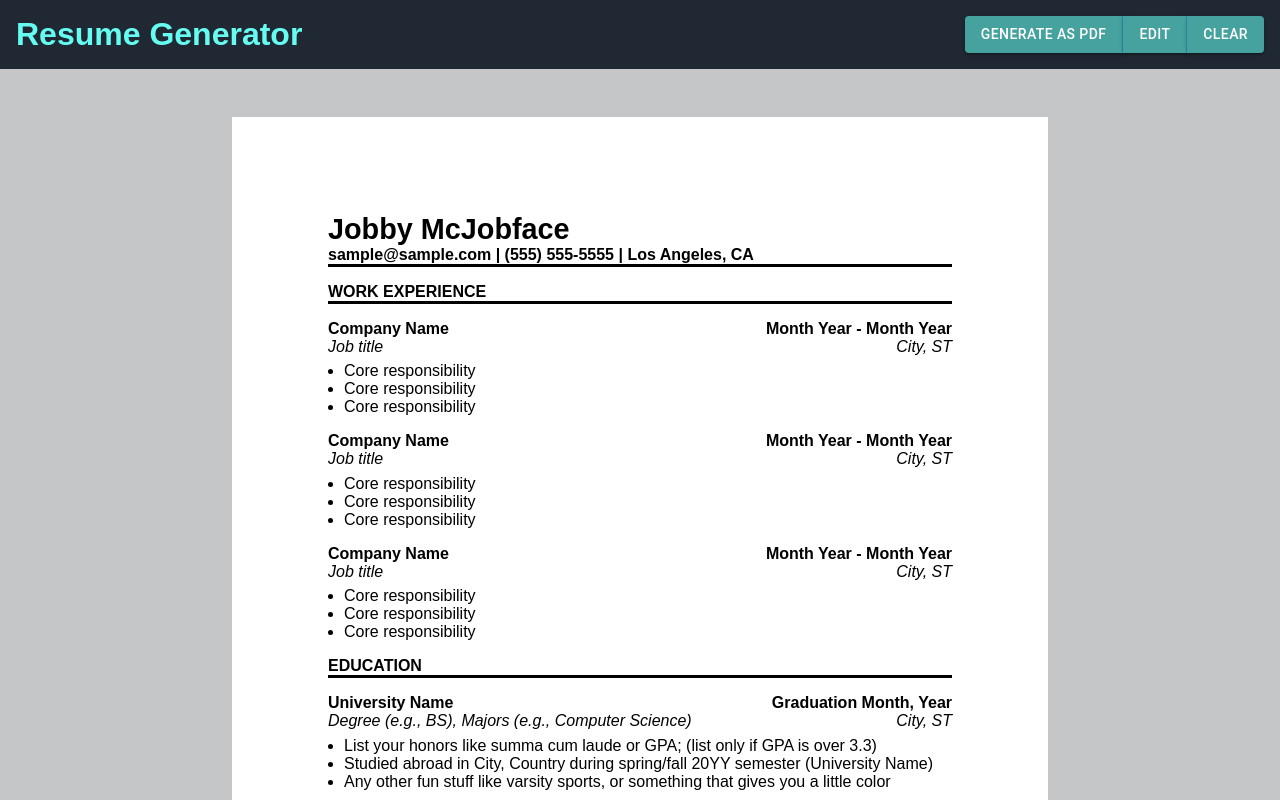
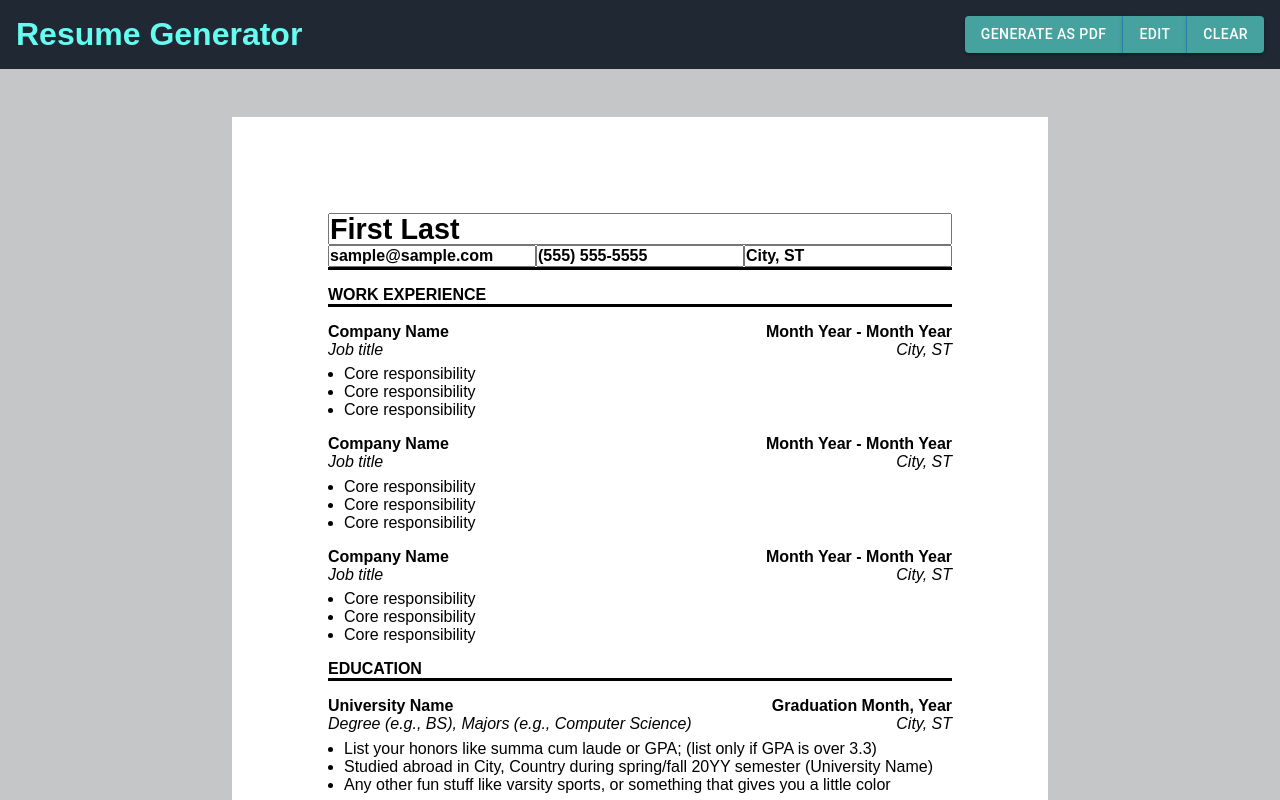
Before and after one commit to Centigrams/cv-project, a React (Create React App) app: page / in a window 1280 px wide. Both pictures are taken after a click on the button "EDIT". Shown: the top 800 px of the page. Built offline with nearby package versions, Linux system fonts and the light colour scheme.

Commit message:
Setup input fields in personal-info section

```diff
--- a/src/Components/AppHeader.js
+++ b/src/Components/AppHeader.js
@@ -17,14 +17,14 @@ function ElevationScroll(props) {
   });
 }
 
-function AppHeader() {
+function AppHeader({ setEditMode }) {
   return (
     <ElevationScroll>
       <CustomAppBar>
         <div>
           <h1 className={headerStyles.appName}>Resume Generator</h1>
         </div>
-        <HeaderButtons />
+        <HeaderButtons setEditMode={setEditMode} />
       </CustomAppBar>
     </ElevationScroll>
   );
--- a/src/Components/AppMainContent.js
+++ b/src/Components/AppMainContent.js
@@ -2,10 +2,10 @@ import React from 'react';
 import appMainContentStyles from '../Styles/AppMainContent.module.css';
 import ResumePreview from './ResumePreview';
 
-function AppMainContent() {
+function AppMainContent({ editMode }) {
   return (
     <div className={appMainContentStyles.appMain}>
-      <ResumePreview />
+      <ResumePreview editMode={editMode} />
     </div>
   );
 }
--- a/src/Components/HeaderButtons.js
+++ b/src/Components/HeaderButtons.js
@@ -2,11 +2,14 @@ import React from 'react';
 import { ButtonGroup } from '@mui/material';
 import CustomButtons from '../Styles/MUICustomStyledComponents/CustomHeaderButtons';
 
-function HeaderButtons() {
+function HeaderButtons({ setEditMode }) {
+  const toggleEditMode = () => {
+    setEditMode((prevEditMode) => !prevEditMode);
+  };
   return (
     <ButtonGroup variant="text">
       <CustomButtons variant="contained">GENERATE AS PDF</CustomButtons>
-      <CustomButtons variant="contained">EDIT</CustomButtons>
+      <CustomButtons variant="contained" onClick={toggleEditMode}>EDIT</CustomButtons>
       <CustomButtons variant="contained">CLEAR</CustomButtons>
     </ButtonGroup>
   );
--- a/src/Components/MainContent.js
+++ b/src/Components/MainContent.js
@@ -1,13 +1,14 @@
-import React from 'react';
+import React, { useState } from 'react';
 import styles from '../Styles/MainContent.module.css';
 import AppHeader from './AppHeader';
 import AppMainContent from './AppMainContent';
 
 function MainContent() {
+  const [editMode, setEditMode] = useState(false);
   return (
     <div className={styles.mainContainer}>
-      <AppHeader />
-      <AppMainContent />
+      <AppHeader setEditMode={setEditMode} />
+      <AppMainContent editMode={editMode} />
     </div>
   );
 }
--- a/src/Components/PersonalInfo.js
+++ b/src/Components/PersonalInfo.js
@@ -1,15 +1,31 @@
 import React from 'react';
 import personalInfoStyles from '../Styles/PersonalInfo.module.css';
+import editModeStyles from '../Styles/editmode.module.css';
 
-function PersonalInfo() {
+function PersonalInfo({ editMode }) {
+  // TODO: Add new styling for edit mode.
+  if (editMode) {
+    return (
+      <div className={personalInfoStyles.personalInfo}>
+        <div>
+          <input className={editModeStyles.name} value="First Last" />
+        </div>
+        <div>
+          <input value="sample@sample.com" type="text" className={editModeStyles.email} />
+          <input value="(555) 555-5555" type="text" className={editModeStyles.contactNo} />
+          <input value="City, ST" type="text" className={editModeStyles.location} />
+        </div>
+      </div>
+    );
+  }
   return (
     <div className={personalInfoStyles.personalInfo}>
       <div>
-        <h1 className={personalInfoStyles.name}>Jobby McJobface</h1>
+        <h1 className={personalInfoStyles.name}>First Last</h1>
       </div>
       <div>
         <h2 className={personalInfoStyles.contactAndAddress}>
-          sample@sample.com | (555) 555-5555 | Los Angeles, CA
+          sample@sample.com | (555) 555-5555 | City, ST
         </h2>
       </div>
     </div>
--- a/src/Components/ResumePreview.js
+++ b/src/Components/ResumePreview.js
@@ -5,10 +5,10 @@ import WorkExperienceSection from './WorkExperienceSection';
 import EducationSection from './EducationSection';
 import SkillsInterestsSection from './SkillsInterestsSection';
 
-function ResumePreview() {
+function ResumePreview({ editMode }) {
   return (
     <div className={resumePreviewStyles.resumePreview}>
-      <PersonalInfo />
+      <PersonalInfo editMode={editMode} />
       <div>
         <h2 className={resumePreviewStyles.header}>WORK EXPERIENCE</h2>
       </div>
--- /dev/null
+++ b/src/Styles/editmode.module.css
@@ -0,0 +1,26 @@
+/*All components' edit mode styling will be placed here*/
+
+.name {
+    font-size: 1.8rem;
+    font-weight: bold;
+    height: 2rem;
+    width: 100%;
+}
+
+.email {
+    font-size: 1rem;
+    font-weight: 800;
+    width: calc(100% /3);
+}
+
+.contactNo {
+    font-size: 1rem;
+    font-weight: 800;
+    width: calc(100% /3);
+}
+
+.location {
+    font-size: 1rem;
+    font-weight: 800;
+    width: calc(100% /3);
+}
```
Also changed, not shown: .eslintrc.json.
